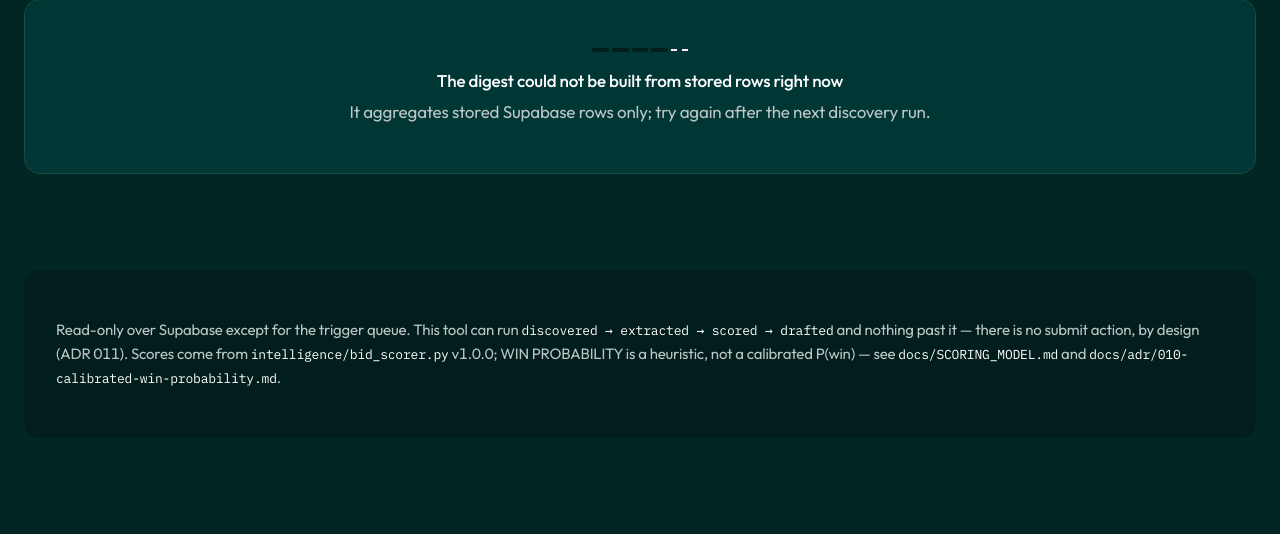
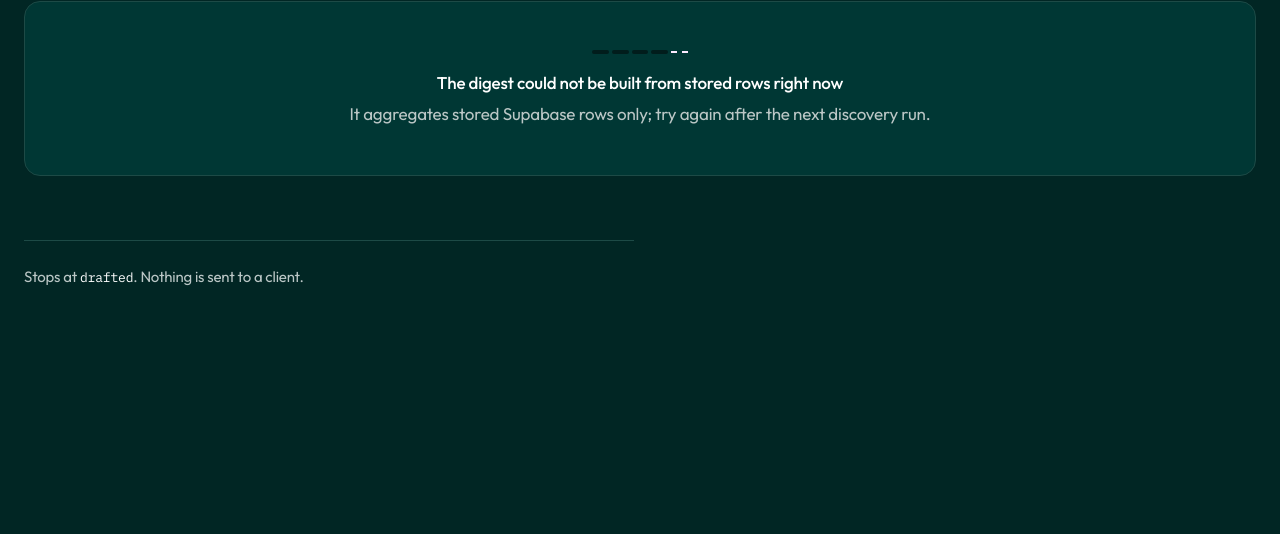
Before and after one commit to cortechcg/BD-Intelligence-System, a Python web app: template dashboard/templates/portfolio.html in a window 1280 px wide. Shown: the part 2351-2885 px from the top of the page. After the commit the page ends 2637 px from the top, so only its background shows below. Run offline with Jinja, Linux system fonts and the light colour scheme; the template is opened without the code that fills it, so the values that code supplies are empty.

Commit message:
Make the dashboard read as one desk: larger tender titles, a marked current view, and a one-line footer.
Co-authored-by: Cursor <cursoragent@cursor.com>

```diff
--- a/dashboard/static/app.css
+++ b/dashboard/static/app.css
@@ -151,7 +151,7 @@ code { font-family: var(--mono); font-size: 0.9em; color: inherit; }
 }
 .brand { display: inline-flex; align-items: center; gap: var(--sp2); text-decoration: none; color: var(--ink); }
 .brand__mark { display: none; }
-.brand__name { font-weight: var(--font-weight-medium); font-size: var(--t16); color: var(--ink); }
+.brand__name { font-weight: var(--font-weight-medium); font-size: var(--t20); letter-spacing: -0.03em; color: var(--ink); }
 .brand__name span { font-weight: var(--font-weight-regular); color: var(--ink-2); }
 .nav { display: flex; gap: var(--sp5); align-items: center; }
 .nav a {
@@ -160,7 +160,7 @@ code { font-family: var(--mono); font-size: 0.9em; color: inherit; }
   padding-bottom: 0; border-bottom: 0;
 }
 .nav a:hover { color: var(--ink); }
-.nav a[aria-current="page"] { color: var(--ink); }
+.nav a[aria-current="page"] { color: var(--ink); border-bottom: 1px solid var(--ink); padding-bottom: 2px; }
 .who { margin-left: auto; display: flex; align-items: center; gap: var(--sp5); font-size: var(--t13); color: var(--ink-2); }
 .who a { color: var(--ink); text-decoration-color: var(--line-strong); }
 
@@ -169,7 +169,7 @@ code { font-family: var(--mono); font-size: 0.9em; color: inherit; }
 .view-head { display: flex; align-items: flex-end; justify-content: space-between; gap: var(--sp5); flex-wrap: wrap; margin-bottom: var(--sp7); }
 .view-head h1 { font-size: 68px; line-height: 0.95; font-weight: var(--font-weight-medium); letter-spacing: -0.045em; }
 .view-head h1 .hl { display: block; font-size: var(--t20); line-height: 1.3; margin-top: var(--sp3); font-weight: var(--font-weight-medium); letter-spacing: 0; }
-.view-head h1.doc { font-family: var(--doc); font-size: var(--t24); line-height: 1.35; max-width: 32em; }
+.view-head h1.doc { font-family: var(--doc); font-size: var(--t32); line-height: 1.2; letter-spacing: -0.03em; max-width: 22em; }
 .view-head__meta { font-size: var(--t14); color: var(--ink-2); display: flex; gap: var(--sp2) var(--sp5); flex-wrap: wrap; align-items: center; }
 
 .section { margin-top: var(--sp9); }
@@ -186,6 +186,7 @@ code { font-family: var(--mono); font-size: 0.9em; color: inherit; }
       instrument carries a 2px forest rule on top. ─────────────────────── */
 .panel { background: var(--surface); border: 0; border-radius: var(--r-card); }
 .panel--hero { border-top: 0; }
+.page .panel--hero { border-top: 2px solid var(--ink); }
 .panel__in { padding: var(--sp6); }
 
 /* Hero strip: figures + meter in one instrument */
@@ -340,7 +341,7 @@ a.figure:hover .figure__label { text-decoration: underline; text-underline-offse
 .table-wrap { background: var(--surface); border: 1px solid var(--line); border-radius: var(--r-card); overflow: hidden; overflow-x: auto; }
 .table { width: 100%; border-collapse: collapse; }
 .table th { text-align: left; padding: var(--sp4) var(--sp5); border-bottom: 1px solid var(--line); white-space: nowrap; }
-.table td { padding: var(--sp4) var(--sp5); border-top: 1px solid var(--line); vertical-align: middle; color: var(--ink-2); line-height: 1.5; }
+.table td { padding: var(--sp5); border-top: 1px solid var(--line); vertical-align: middle; color: var(--ink-2); line-height: 1.5; }
 .table tbody tr:first-child td { border-top: 0; }
 .table tbody tr:hover { background: var(--hover); }
 .table tbody tr.is-selected { background: var(--selected); }
@@ -355,7 +356,7 @@ a.figure:hover .figure__label { text-decoration: underline; text-underline-offse
 .table--jobs td.nowrap { overflow: hidden; text-overflow: ellipsis; }
 .table--jobs td { overflow-wrap: break-word; }
 .table--jobs td .mono { overflow-wrap: normal; }
-.table .t-title { font-family: var(--doc); font-size: var(--t16); line-height: 1.4; color: var(--ink); }
+.table .t-title { font-family: var(--doc); font-size: var(--t20); line-height: 1.3; color: var(--ink); }
 .table .t-title a { color: inherit; text-decoration: none; }
 .table .t-title a:hover { text-decoration: underline; }
 .table .t-sub { font-size: var(--t13); color: var(--ink-2); margin-top: 3px; }
@@ -377,6 +378,7 @@ a.figure:hover .figure__label { text-decoration: underline; text-underline-offse
 .table--queue .c-act   { width: 112px; }
 .table--queue .c-sel   { width: 44px; }
 .table--queue td { overflow-wrap: break-word; }
+.table--queue td.num { color: var(--ink); font-size: var(--t16); }
 .table--queue .t-sub.mono { overflow-wrap: anywhere; }
 .factors .evidence { font-family: var(--doc); font-size: var(--t14); color: var(--ink-2); max-width: var(--measure); }
 
@@ -481,8 +483,7 @@ form.rerun { display: inline-flex; align-items: center; gap: var(--sp2); }
 /* Portfolio only: frosted kelp. Queue, detail, and login stay solid. */
 .page--portfolio .tile,
 .page--portfolio .panel,
-.page--portfolio .table-wrap,
-.page--portfolio .foot {
+.page--portfolio .table-wrap {
   background: var(--glass);
   border: 1px solid var(--glass-line);
   box-shadow: var(--glass-shadow);
@@ -595,8 +596,7 @@ form.rerun { display: inline-flex; align-items: center; gap: var(--sp2); }
 @media (prefers-reduced-transparency: reduce) {
   .page--portfolio .tile,
   .page--portfolio .panel,
-  .page--portfolio .table-wrap,
-  .page--portfolio .foot {
+  .page--portfolio .table-wrap {
     background: var(--surface);
     backdrop-filter: none;
     -webkit-backdrop-filter: none;
@@ -606,15 +606,15 @@ form.rerun { display: inline-flex; align-items: center; gap: var(--sp2); }
 
 /* ── Footer ─────────────────────────────────────────────────────────────── */
 .foot {
-  font-size: var(--t13); color: var(--ink-2); margin-top: var(--sp9);
-  background: var(--track); border-radius: var(--r-card);
-  padding: var(--sp7) var(--sp6); max-width: none; line-height: 1.6;
+  font-size: var(--t13); color: var(--ink-2); margin-top: var(--sp8);
+  background: transparent; border: 0; border-top: 1px solid var(--line); border-radius: 0;
+  padding: var(--sp5) 0 0; max-width: 62ch; line-height: 1.55;
 }
 .foot code { color: var(--ink); font-size: var(--t12); }
 
 /* ── Auth screens: one hairline card on the page ────────────────────────── */
 .auth { min-height: 100vh; display: grid; place-items: center; padding: var(--sp5); }
-.auth__card { width: 100%; max-width: 460px; background: var(--surface); border: 0; border-radius: var(--r-card); padding: var(--sp7); }
+.auth__card { width: 100%; max-width: 460px; background: var(--surface); border: 0; border-top: 2px solid var(--ink); border-radius: var(--r-card); padding: var(--sp7); }
 .auth__card .brand { margin-bottom: var(--sp6); }
 .auth h1 { font-size: 44px; line-height: 0.95; font-weight: var(--font-weight-medium); letter-spacing: -0.04em; }
 .auth h1 .hl { font-size: inherit; }
--- a/dashboard/templates/base.html
+++ b/dashboard/templates/base.html
@@ -34,13 +34,8 @@
   {% block content %}{% endblock %}
 
   <p class="foot">
-    Read-only over Supabase except for the trigger queue. This tool can run
-    <code>discovered → extracted → scored → drafted</code> and nothing past it —
-    there is no submit action, by design (ADR 011). Scores come from
-    <code>intelligence/bid_scorer.py</code> v1.0.0; WIN PROBABILITY is a
-    heuristic, not a calibrated P(win) — see <code>docs/SCORING_MODEL.md</code>
-    and <code>docs/adr/010-calibrated-win-probability.md</code>.
-    {% if generated_at %}<br>Rendered {{ generated_at }}.{% endif %}
+    Stops at <code>drafted</code>. Nothing is sent to a client.
+    {% if generated_at %}Rendered {{ generated_at }}.{% endif %}
   </p>
 </main>
 
```
Also changed, not shown: dashboard/templates/queue.html (+5 -6 lines).
